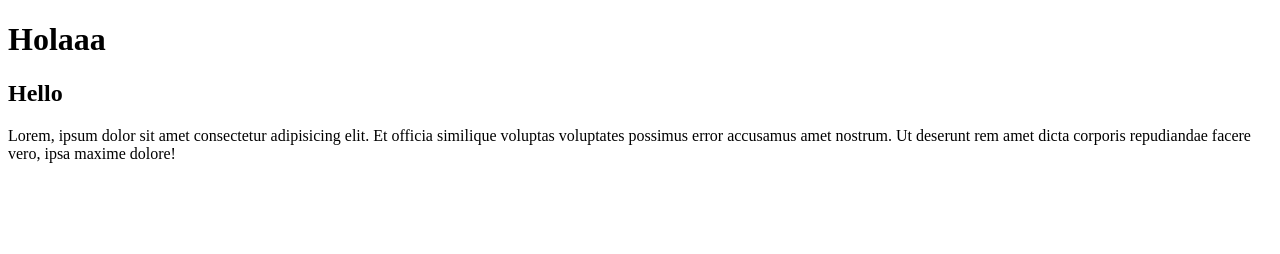
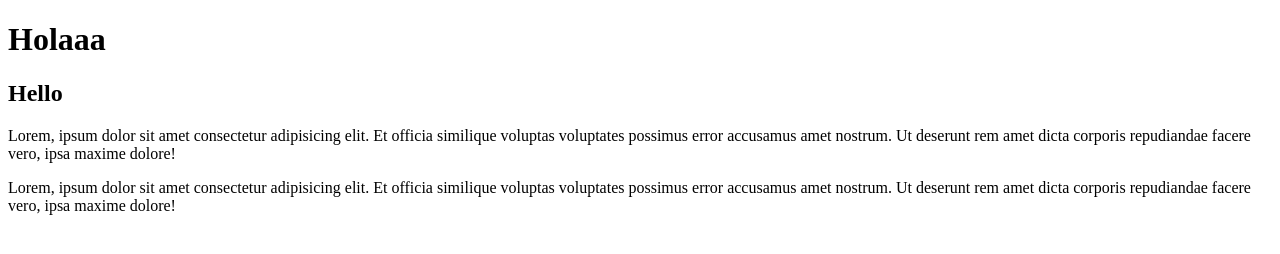
Before and after one commit to xDavid-Gabriel/prueba-git, a plain HTML site: page index.html in a window 1280 px wide. Drawn offline with Linux system fonts and the light colour scheme.

Commit message:
parrafo 2

```diff
--- a/index.html
+++ b/index.html
@@ -9,9 +9,18 @@
   <body>
     <h1>Holaaa</h1>
     <h2>Hello</h2>
-    Lorem, ipsum dolor sit amet consectetur adipisicing elit. Et officia
-    similique voluptas voluptates possimus error accusamus amet nostrum. Ut
-    deserunt rem amet dicta corporis repudiandae facere vero, ipsa maxime
-    dolore!
+    <p>
+      Lorem, ipsum dolor sit amet consectetur adipisicing elit. Et officia
+      similique voluptas voluptates possimus error accusamus amet nostrum. Ut
+      deserunt rem amet dicta corporis repudiandae facere vero, ipsa maxime
+      dolore!
+    </p>
+
+    <p>
+      Lorem, ipsum dolor sit amet consectetur adipisicing elit. Et officia
+      similique voluptas voluptates possimus error accusamus amet nostrum. Ut
+      deserunt rem amet dicta corporis repudiandae facere vero, ipsa maxime
+      dolore!
+    </p>
   </body>
 </html>
```
